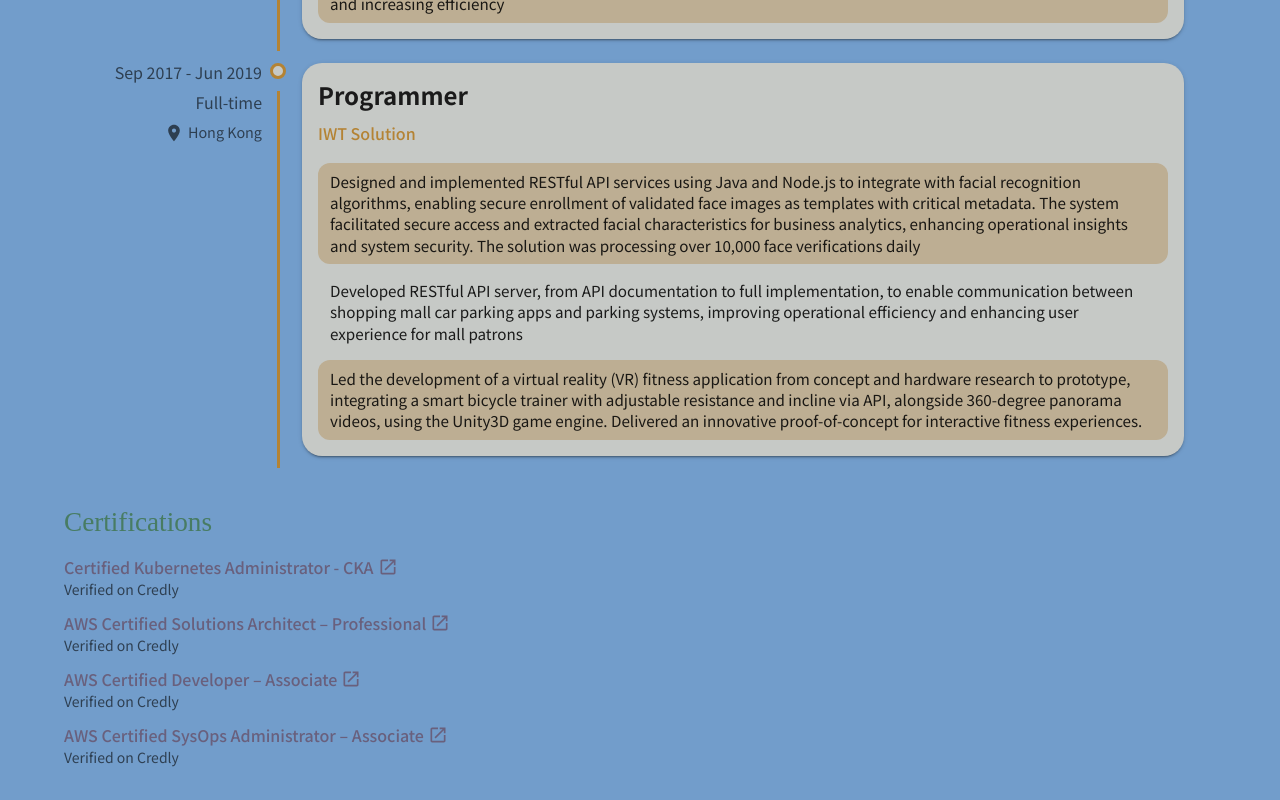
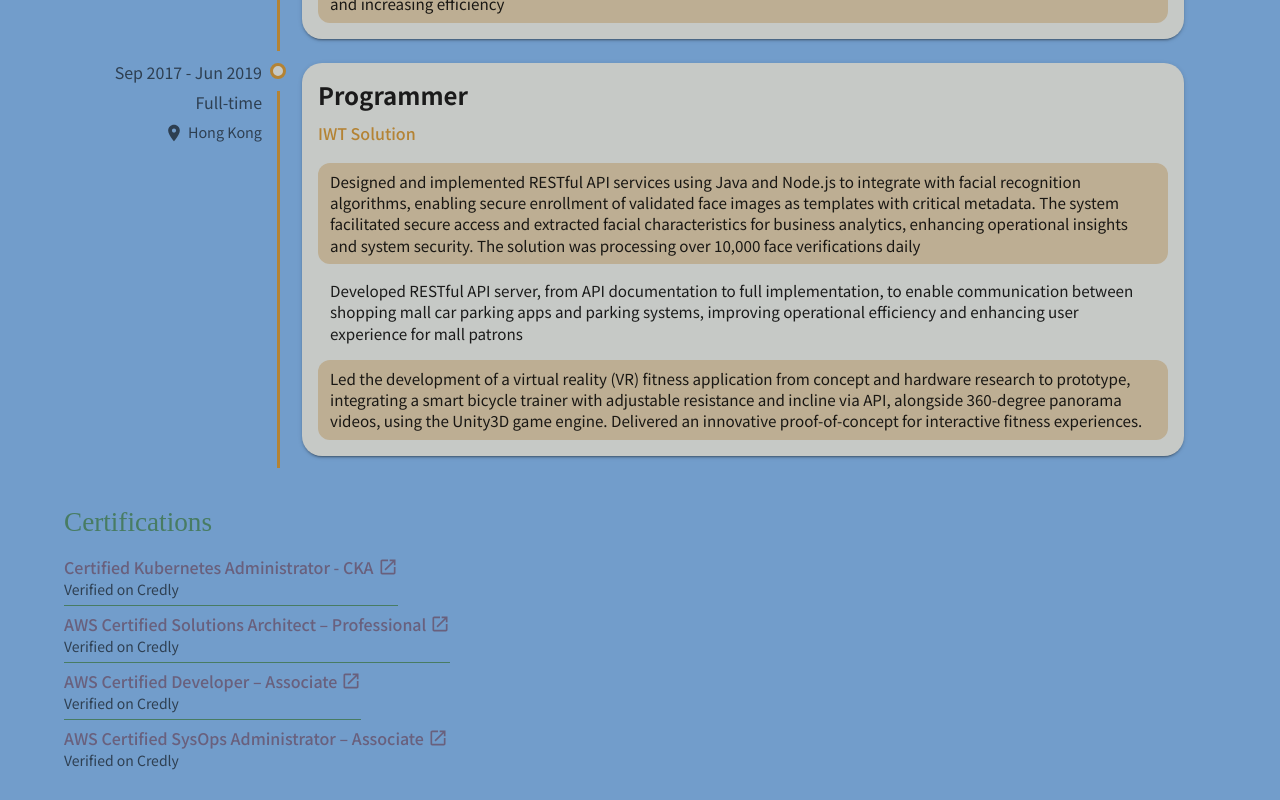
Before and after one commit to jkkcheung-dev/jkkcheung-dev.github.io, a React (Vite) app: page / in a window 1280 px wide. Shown: the part 2247-3047 px from the top of the page. Built offline with nearby package versions, Linux system fonts and the light colour scheme; a web font is replaced by a local one.

Commit message:
fix: update cert layout and theme

```diff
--- a/src/components/Certifications.tsx
+++ b/src/components/Certifications.tsx
@@ -19,7 +19,7 @@ export const Certifications = ({ certifications }: CertificationsProps) => {
                 variant="h4"
                 gutterBottom
                 color="primary.textColor2"
-                sx={{ display: 'flex', alignItems: 'center', gap: 1 }}
+                sx={{ display: 'flex', gap: 1 }}
             >
                 Certifications
             </Typography>
@@ -31,7 +31,10 @@ export const Certifications = ({ certifications }: CertificationsProps) => {
                         key={name}
                         disablePadding
                         sx={{
-
+                            alignItems: 'flex-start',
+                            width: 'fit-content',  // Only as wide as content
+                            borderBottom: idx < arr.length - 1 ? 1 : 0,
+                            borderColor: 'primary.textColor2',
                         }}
                     >
                         <ListItemText
--- a/src/components/Header.tsx
+++ b/src/components/Header.tsx
@@ -30,7 +30,7 @@ export const Header = ({ data }: HeaderProps) => {
                     <Typography
                         key={index}
                         variant="body1"
-                        color="primary.chipBorderColor1"
+                        color="primary.textColor3"
                         sx={{
                             lineHeight: 1.7,
                             fontFamily: 'dynapuff', fontSize: '1.1em',
--- a/src/theme.ts
+++ b/src/theme.ts
@@ -13,14 +13,14 @@ declare module '@mui/material/styles' {
         // Add your custom property to the PaletteColor interface (for reading the value)
         textColor1?: string;
         textColor2?: string;
-        chipBorderColor1?: string;
+        textColor3?: string;
     }
 
     interface SimplePaletteColorOptions {
         // Add your custom property to the SimplePaletteColorOptions interface (as input when call createTheme function)
         textColor1?: string;
         textColor2?: string;
-        chipBorderColor1?: string;
+        textColor3?: string;
     }
 }
 
@@ -31,7 +31,7 @@ export const theme = createTheme({
             main: '#b48334ff',
             textColor1: '#69607dff',
             textColor2: '#487c63ff',
-            chipBorderColor1: '#d4cec1ff',
+            textColor3: '#d4cec1ff',
         },
         background: {
             default: '#729dcbff',
```
